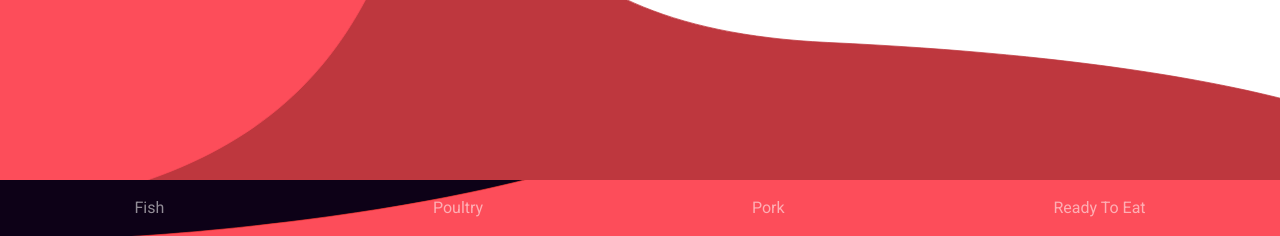
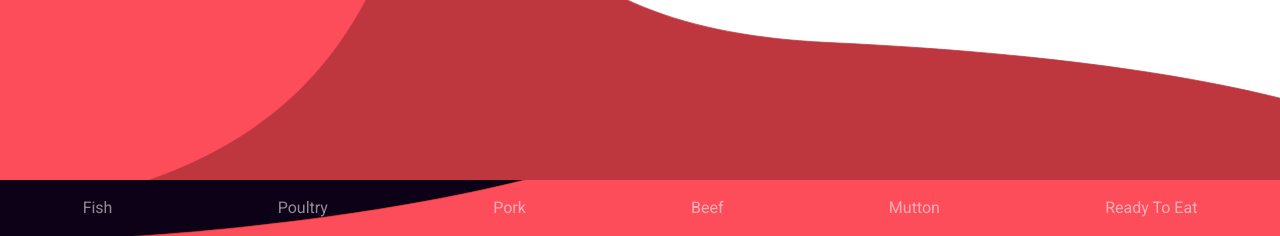
Before and after one commit to Trebuchet-ltd/prototype, a Django app: page / in a window 1280 px wide. Shown: the part 620-856 px from the top of the page. Run offline with Django 3.2, Linux system fonts and the light colour scheme; data comes from the database, SQL or seed files in the repository; data that the repository does not hold is empty; some libraries are stand-ins or nearby versions.

```diff
--- a/templates/index.html
+++ b/templates/index.html
@@ -91,6 +91,14 @@
                                                                             aria-hidden="true" ></i></a>
             </li>
             <li class="nav-item">
+                <a class="nav-link" onclick="filterCards('b',this)">Beef <i class="fa fa-times-circle"
+                                                                            aria-hidden="true" ></i></a>
+            </li>
+            <li class="nav-item">
+                <a class="nav-link" onclick="filterCards('m',this)">Mutton <i class="fa fa-times-circle"
+                                                                              aria-hidden="true" ></i></a>
+            </li>
+            <li class="nav-item">
                 <a class="nav-link " onclick="filterCards('ready to eat',this)" >Ready To Eat <i
                         class="fa fa-times-circle" aria-hidden="true"></i></a>
             </li>
```
